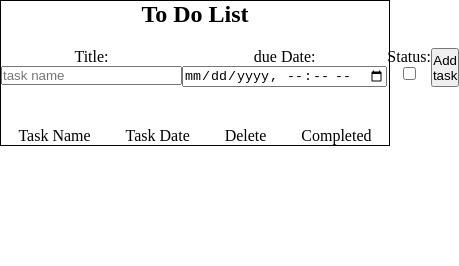
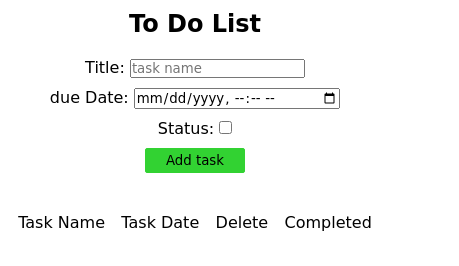
Before and after one commit to garoberberian/HW5, a website: page views/index.html in a window 390 px wide. Shown: the whole page, 459 px wide, since content can reach past the window. Drawn offline with Linux system fonts and the light colour scheme; no server answers.

Commit message:
Update style.css

```diff
--- a/public/stylesheets/style.css
+++ b/public/stylesheets/style.css
@@ -2,13 +2,18 @@
     margin: 0;
     padding: 0;
     box-sizing: border-box;
+    font-family: cursive;
+}
+
+body {
+    text-align: center;
+    max-width: calc(100% - 20px);
+    margin: 10px auto;
 }
 
 section {
-    text-align: center;
-    max-width: 700px;
+    max-width: 1000px;
     margin: auto;
-    border: 1px solid black;
 }
 
 h1 {
@@ -19,14 +24,13 @@ h1 {
     margin-bottom: 40px;
 }
 
-.task-container, .task-data {
+.task-container, .task-fields {
     margin-bottom: 20px;
 }
 
 .add-task-container, .task-container, .task-fields{
     display: flex;
     justify-content: space-around;
-
 }
 
 .task-title {
@@ -38,9 +42,50 @@ h1 {
 }
 
 .task-btn-delete{
+    max-width: 122px;
     flex: 1;
 }
 
 .complete{
     flex: 1;
 }
+
+#add-task-btn, .task-btn-delete {
+    padding: 2px 10px;
+    border-radius: 2px;
+    cursor: pointer;
+}
+
+#add-task-btn {
+    border: 1px solid rgb(50, 210, 50);
+    background-color: rgb(50, 210, 50);
+}
+
+.task-btn-delete {
+    border: 1px solid rgb(201, 54, 54);
+    width: 100px;
+    background-color: rgb(201, 54, 54);
+}
+
+.task-field-date {
+    padding-left: 30px;
+}
+
+@media screen and (max-width: 768px) {
+    .add-task-container{
+        display: flex;
+        flex-direction: column;
+        justify-content: space-around;
+    }
+
+    .add-task-container div {
+        margin-bottom: 10px;
+    }
+
+    #add-task-btn {
+        margin: auto;
+        padding: 4px 20px;
+    }
+
+
+}
```
